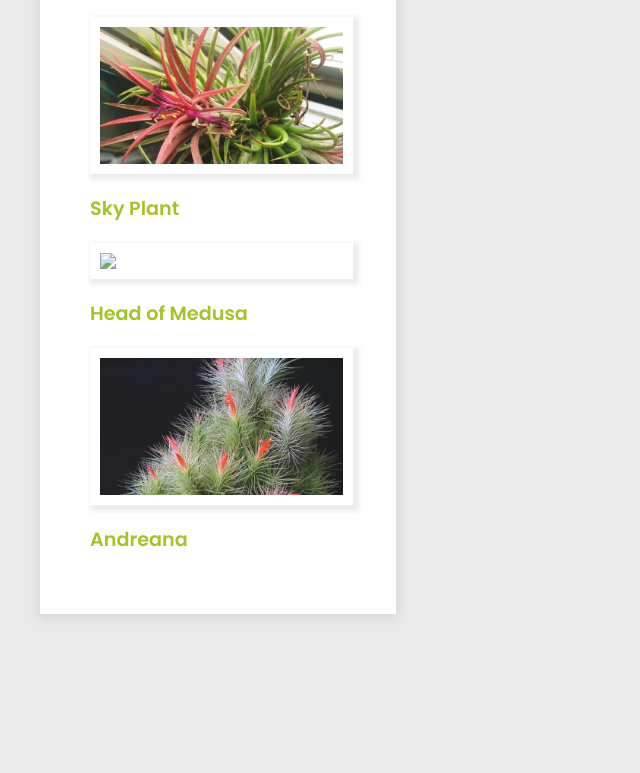
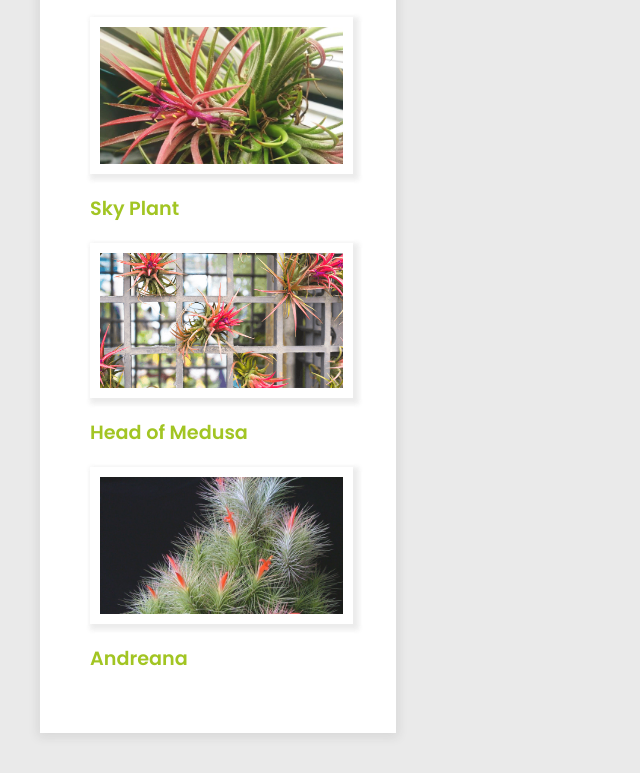
Before and after one commit to group10-CIP/greenhouse, a plain HTML site: page HTML/aeranthos.html in a window 1280 px wide. Shown: the part 2577-3350 px from the top of the page, without its empty margins (0-640 px from the left). Before the commit the page ends 3271 px from the top, so only its background shows below. Drawn offline with Linux system fonts and the light colour scheme.

Commit message:
Update aeranthos.html

```diff
--- a/HTML/aeranthos.html
+++ b/HTML/aeranthos.html
@@ -74,7 +74,7 @@
 				</a>
 				<a href="medusashead.html">
 					<figure class="related">
-						<img src="../Media/medusashead.jpg">
+						<img src="../Media/medusashead.png">
 						<figcaption>Head of Medusa</figcaption>
 					</figure>
 				</a>
```
